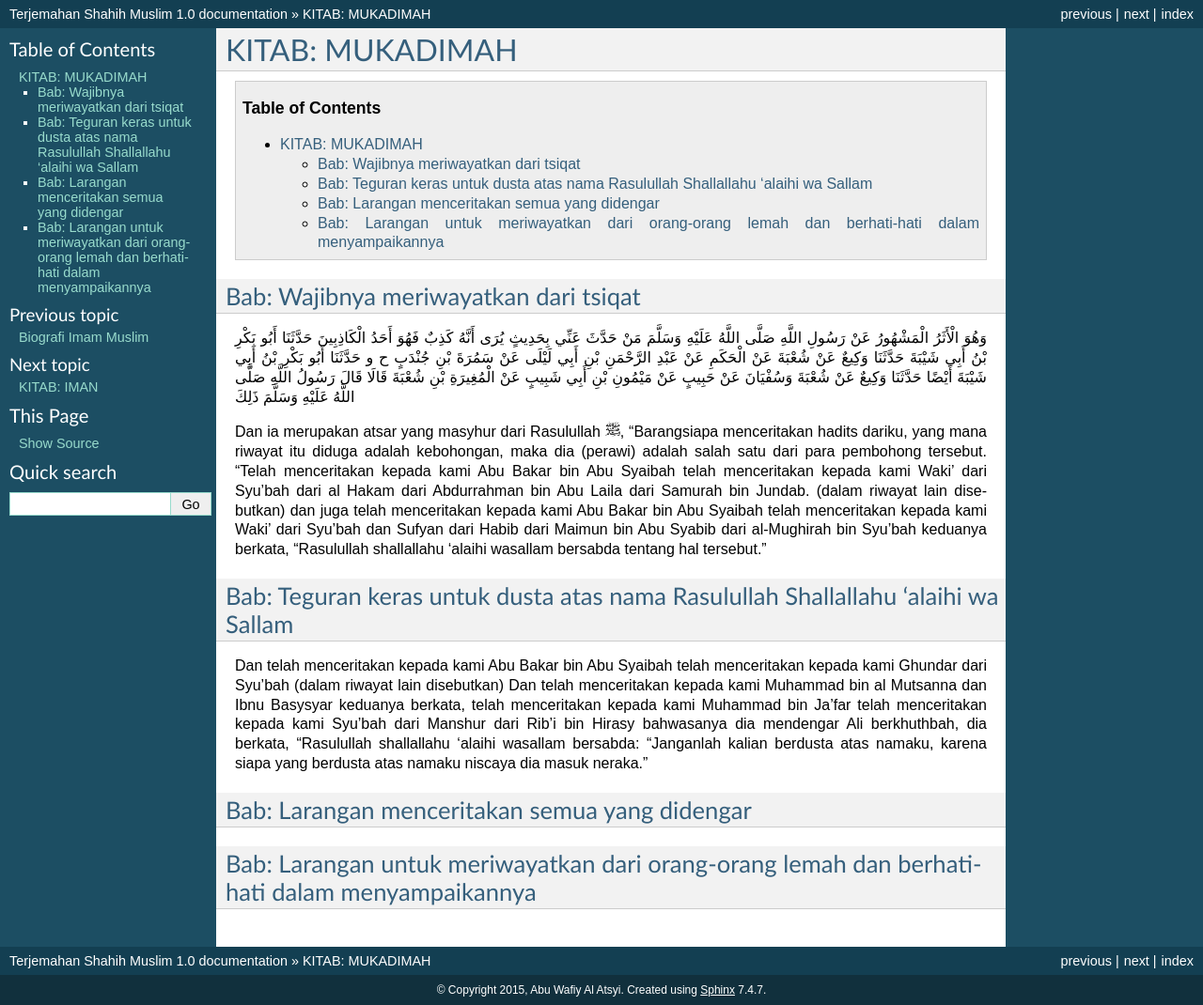
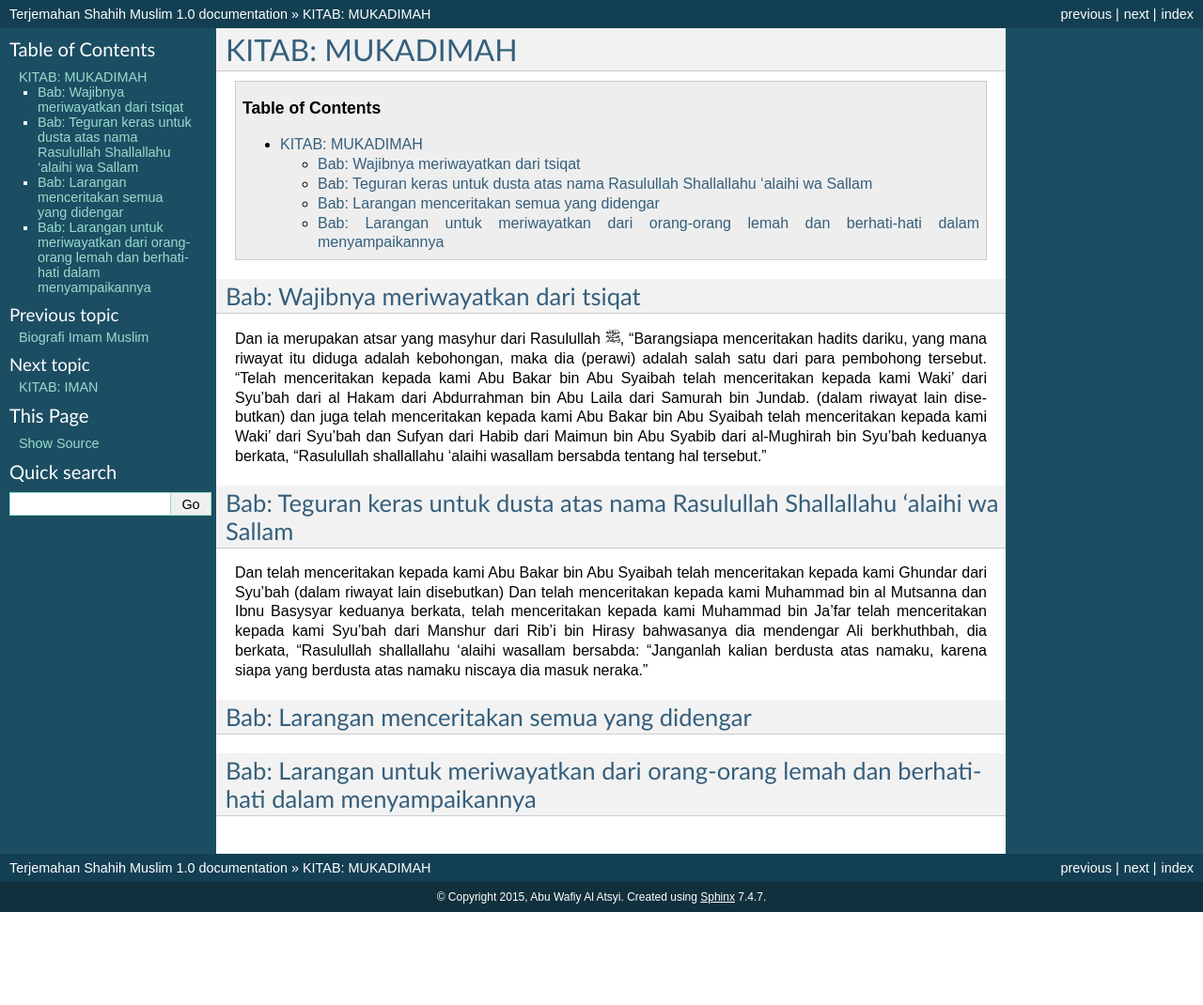
Before and after one commit to aceh-creative/shahih-muslim, a Sphinx documentation site: the page built from docs/kitab_mukadimah/index.rst, in a window 1280 px wide. Shown: the whole page at 94% size. Built offline with Sphinx 7.4.7, drawn with Linux system fonts in a browser that asks for light colours; pages that are not in the unit, such as notebooks, are missing from menus; after the commit the page ends 971 px from its top, so only the background shows below that.

Commit message:
- Menghapus tulisan arab

```diff
--- a/docs/kitab_mukadimah/index.rst
+++ b/docs/kitab_mukadimah/index.rst
@@ -8,8 +8,6 @@ KITAB: MUKADIMAH
 
 Bab: Wajibnya meriwayatkan dari tsiqat
 --------------------------------------
-
-وَهُوَ الْأَثَرُ الْمَشْهُورُ عَنْ رَسُولِ اللَّهِ صَلَّى اللَّهُ عَلَيْهِ وَسَلَّمَ مَنْ حَدَّثَ عَنِّي بِحَدِيثٍ يُرَى أَنَّهُ كَذِبٌ فَهُوَ أَحَدُ الْكَاذِبِينَ حَدَّثَنَا أَبُو بَكْرِ بْنُ أَبِي شَيْبَةَ حَدَّثَنَا وَكِيعٌ عَنْ شُعْبَةَ عَنْ الْحَكَمِ عَنْ عَبْدِ الرَّحْمَنِ بْنِ أَبِي لَيْلَى عَنْ سَمُرَةَ بْنِ جُنْدَبٍ ح و حَدَّثَنَا أَبُو بَكْرِ بْنُ أَبِي شَيْبَةَ أَيْضًا حَدَّثَنَا وَكِيعٌ عَنْ شُعْبَةَ وَسُفْيَانَ عَنْ حَبِيبٍ عَنْ مَيْمُونِ بْنِ أَبِي شَبِيبٍ عَنْ الْمُغِيرَةِ بْنِ شُعْبَةَ قَالَا قَالَ رَسُولُ اللَّهِ صَلَّى اللَّهُ عَلَيْهِ وَسَلَّمَ ذَلِكَ
 
 Dan ia merupakan atsar yang masyhur dari Rasulullah |saw16|,
 "Barangsiapa menceritakan hadits dariku, yang mana riwayat itu diduga adalah kebohongan,
@@ -24,7 +22,6 @@ Maimun bin Abu Syabib dari al-Mughirah bin Syu'bah keduanya berkata,
 Bab: Teguran keras untuk dusta atas nama Rasulullah Shallallahu 'alaihi wa Sallam
 ----------------------------------------------------------------------------------
 
-
 Dan telah menceritakan kepada kami Abu Bakar bin Abu Syaibah telah menceritakan kepada kami Ghundar dari Syu'bah
 (dalam riwayat lain disebutkan) Dan telah menceritakan kepada kami Muhammad bin al Mutsanna dan Ibnu Basysyar keduanya berkata,
 telah menceritakan kepada kami Muhammad bin Ja'far telah menceritakan kepada kami Syu'bah dari Manshur dari
```
